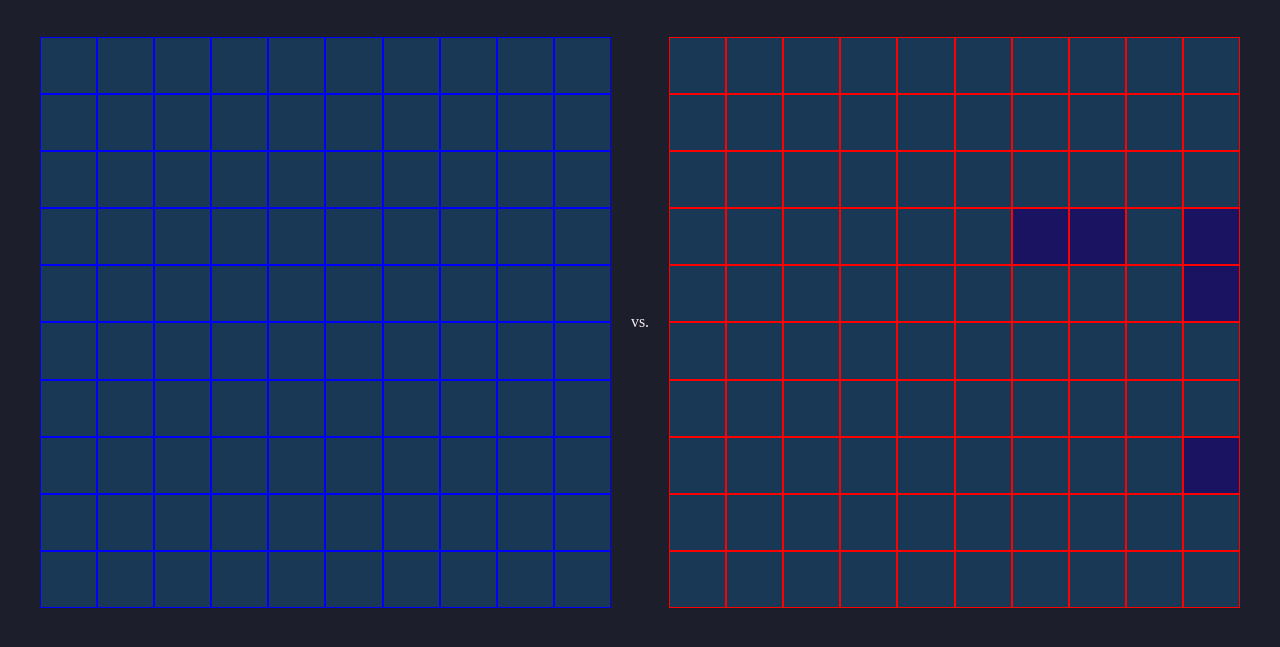
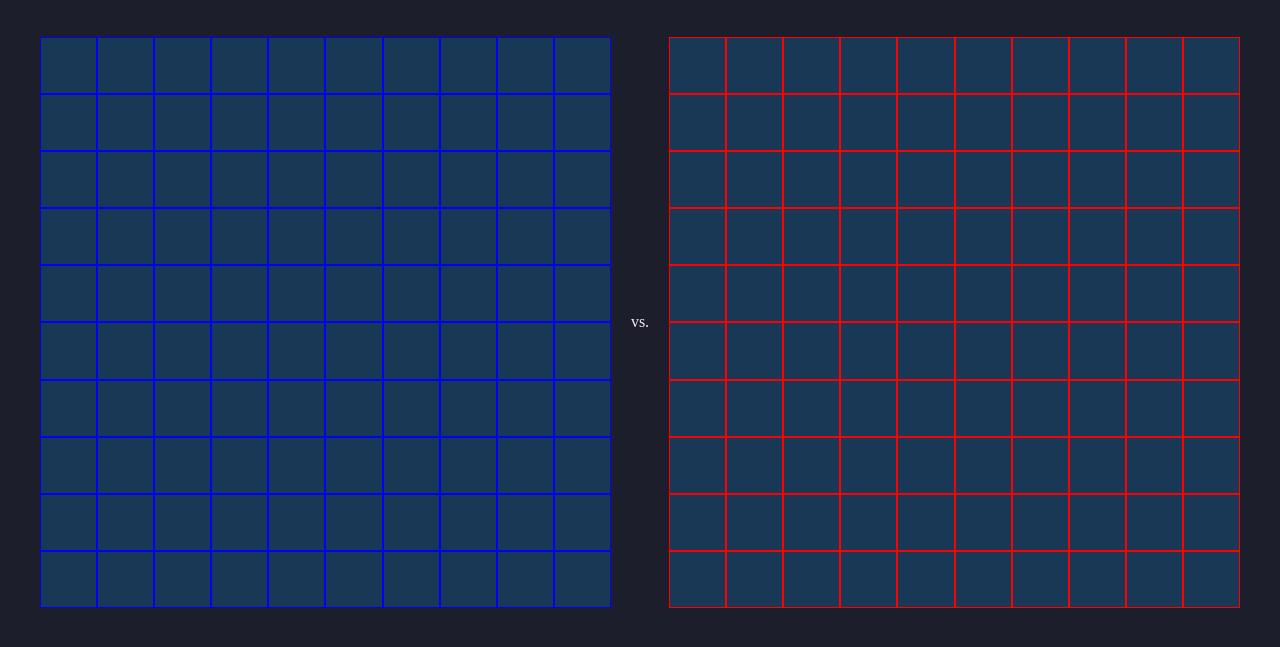
Before and after one commit to boolsen/battleShips, a website built with webpack: page src/index.html in a window 1280 px wide. Shown: the part 121-768 px from the top of the page. Built offline with nearby package versions, Linux system fonts and the light colour scheme.

Commit message:
forgot to hide computer ships

```diff
--- a/src/style.css
+++ b/src/style.css
@@ -71,7 +71,7 @@ body {
     &.computer-cell {
         border: 1px solid var(--computer-grid-color);
     }
-    &.occupied{ /*.player-cell {*/
+    &.occupied.player-cell {
         background-color: var(--celll-with-ship-player);
         &.computer-cell {
             box-sizing: border-box; /* Remove */
```
